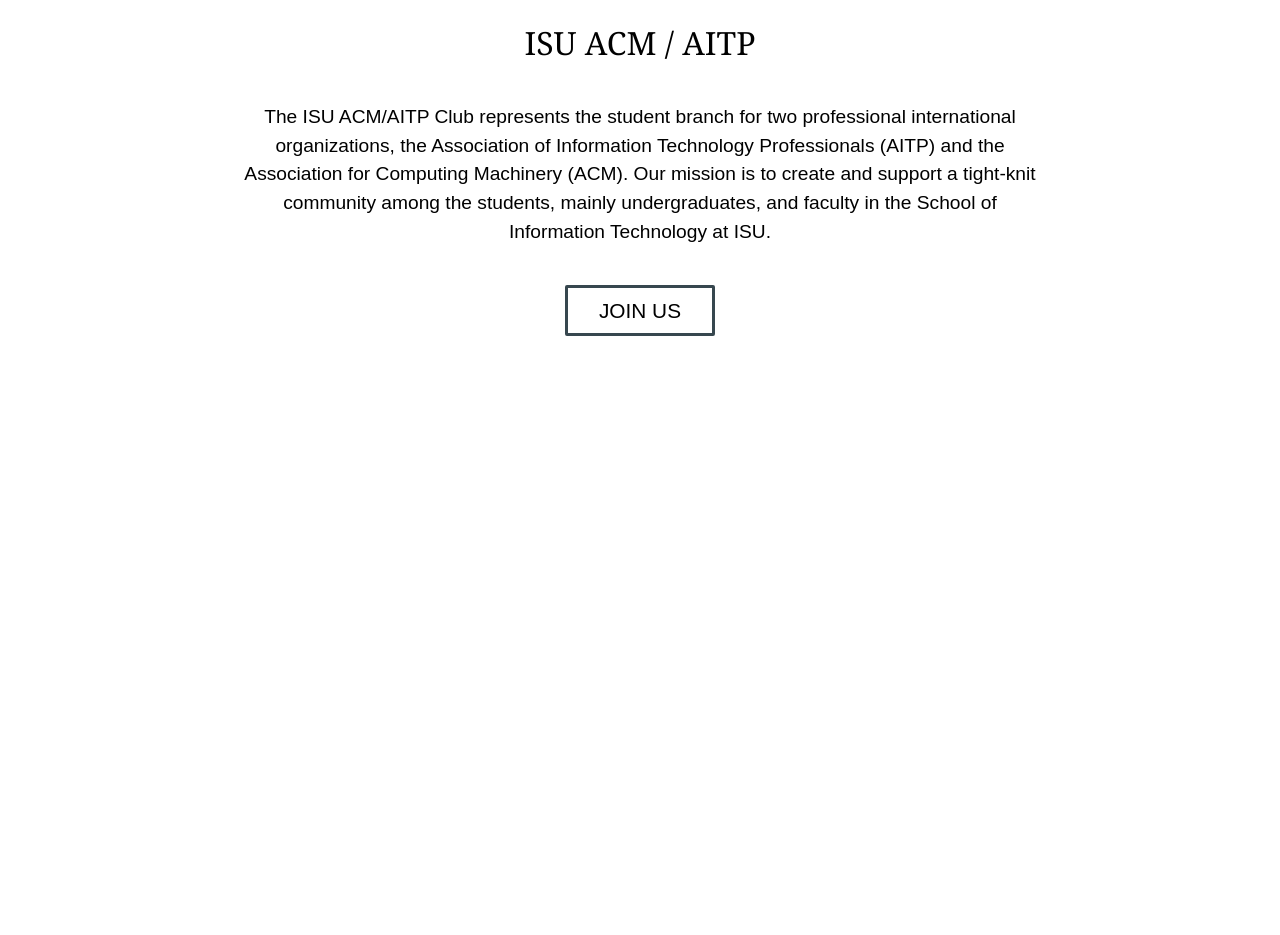
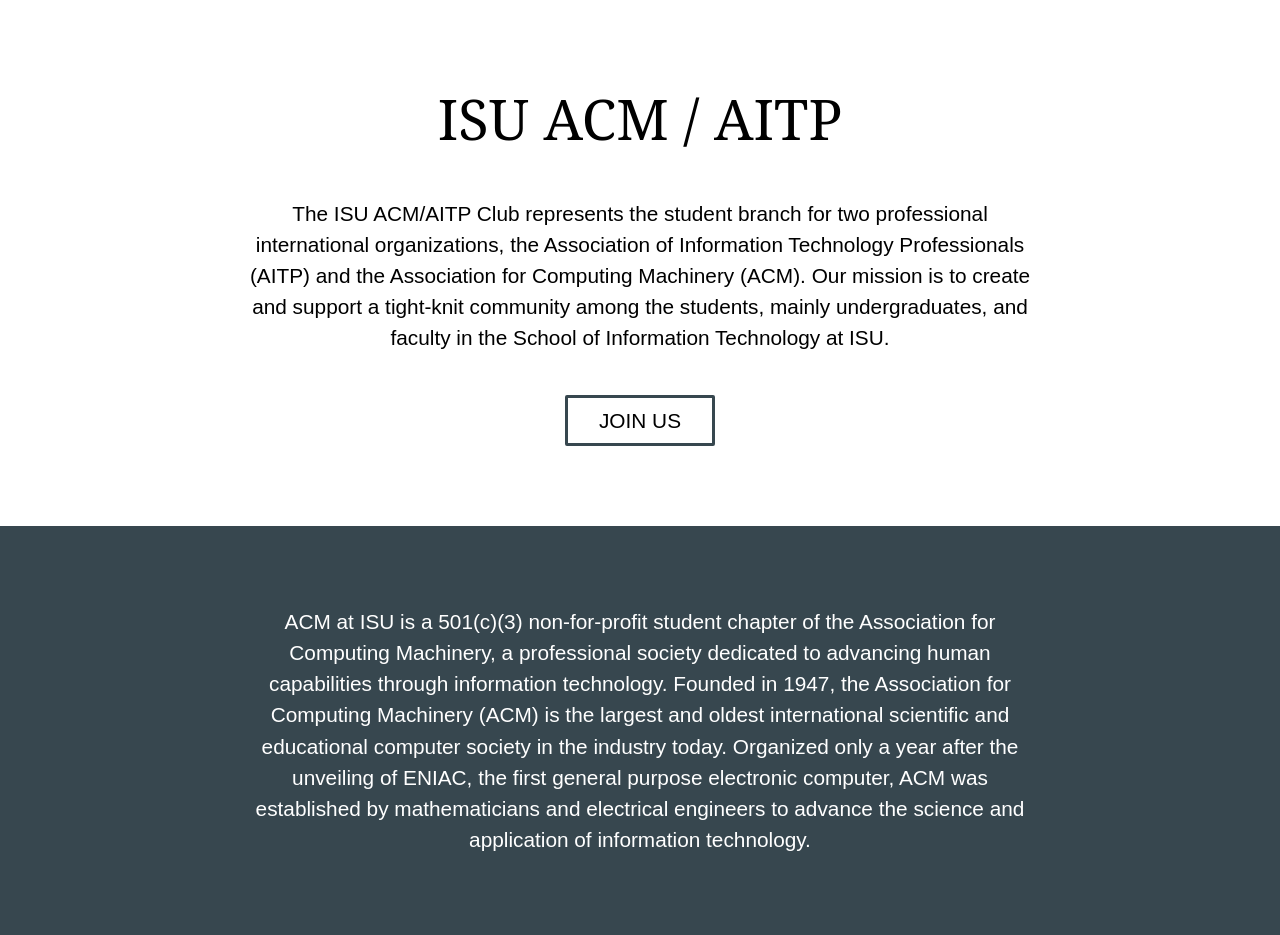
Before and after one commit to ISUWeb/it-clubs, a Jekyll site: the page built from app/index.md, in a window 1280 px wide. Built offline with Jekyll 4.4.1, drawn with Linux system fonts in a browser that asks for light colours; before the commit the page ends 900 px from its top, so only the background shows below that.

Commit message:
home page

```diff
--- /dev/null
+++ b/app/_includes/about.html
@@ -0,0 +1,3 @@
+<div class="about">
+    <p>ACM at ISU is a 501(c)(3) non-for-profit student chapter of the Association for Computing Machinery, a professional society dedicated to advancing human capabilities through information technology. Founded in 1947, the Association for Computing Machinery (ACM) is the largest and oldest international scientific and educational computer society in the industry today. Organized only a year after the unveiling of ENIAC, the first general purpose electronic computer, ACM was established by mathematicians and electrical engineers to advance the science and application of information technology.</p>
+</div>
--- a/app/_includes/footer.html
+++ b/app/_includes/footer.html
@@ -1,46 +1,3 @@
-<footer class="site-footer">
+<div class="footer">
 
-  <div class="wrapper">
-
-    <h2 class="footer-heading">{{ site.title | escape }}</h2>
-
-    <div class="footer-col-wrapper">
-      <div class="footer-col footer-col-1">
-        <ul class="contact-list">
-          <li>
-            {% if site.author %}
-              {{ site.author | escape }}
-            {% else %}
-              {{ site.title | escape }}
-            {% endif %}
-            </li>
-            {% if site.email %}
-            <li><a href="mailto:{{ site.email }}">{{ site.email }}</a></li>
-            {% endif %}
-        </ul>
-      </div>
-
-      <div class="footer-col footer-col-2">
-        <ul class="social-media-list">
-          {% if site.github_username %}
-          <li>
-            {% include icon-github.html username=site.github_username %}
-          </li>
-          {% endif %}
-
-          {% if site.twitter_username %}
-          <li>
-            {% include icon-twitter.html username=site.twitter_username %}
-          </li>
-          {% endif %}
-        </ul>
-      </div>
-
-      <div class="footer-col footer-col-3">
-        <p>{{ site.description | escape }}</p>
-      </div>
-    </div>
-
-  </div>
-
-</footer>
+</div>
--- a/app/_includes/head.html
+++ b/app/_includes/head.html
@@ -3,5 +3,6 @@
   <meta name="viewport" content="width=device-width, initial-scale=1">
   <link rel="stylesheet" href="{{ "/assets/master.css" | relative_url }}">
   <link rel="alternate" type="application/rss+xml" title="{{ site.title | escape }}" href="{{ "/feed.xml" | relative_url }}">
+  <link href="https://fonts.googleapis.com/css?family=Source+Code+Pro|Source+Sans+Pro" rel="stylesheet">
   <title>IT-Clubs</title>
 </head>
--- a/app/_layouts/default.html
+++ b/app/_layouts/base.html
@@ -1,9 +1,13 @@
 <!DOCTYPE html>
 <html lang="en">
+
 {% include head.html %}
+
 <body>
-    <div class="container">
-        {% include header.html %}
-    </div>
+
+    {{ content }}
+
+    {% include footer.html %}
+
 </body>
 </html>
--- a/app/assets/master.css
+++ b/app/assets/master.css
@@ -1,5 +1,17 @@
+* {
+    box-sizing: border-box;
+}
+
+::selection {
+    background: #cfd8dc;
+}
+
 body {
     margin: 0;
+}
+
+h1 {
+    font-size: 3.5em;
 }
 
 h1, h2, h3, h4, h5, h6 {
@@ -10,7 +22,7 @@
 p {
     font-family: sans-serif;
     line-height: 1.5;
-    font-size: 1.2em;
+    font-size: 1.3em;
 }
 
 .container {
@@ -36,13 +48,31 @@
     background: #37474f;
     color: white;
     transition-duration: .2s;
+    cursor: pointer;
 }
 
 .header {
+    padding: 5em;
     text-align: center;
+}
+
+.header h1 {
+    margin: 0;
 }
 
 .header p {
     max-width: 800px;
     margin: 2em auto;
 }
+
+.about {
+    background: #37474f;
+    color:white;
+    padding: 5em;
+}
+
+.about p {
+    text-align: center;
+    max-width: 800px;
+    margin: auto;
+}
```
Also changed, not shown: app/_layouts/home.html (added, +7 -0 lines), app/index.md (+1 -1 lines), app/_includes/navigation.html (added).
